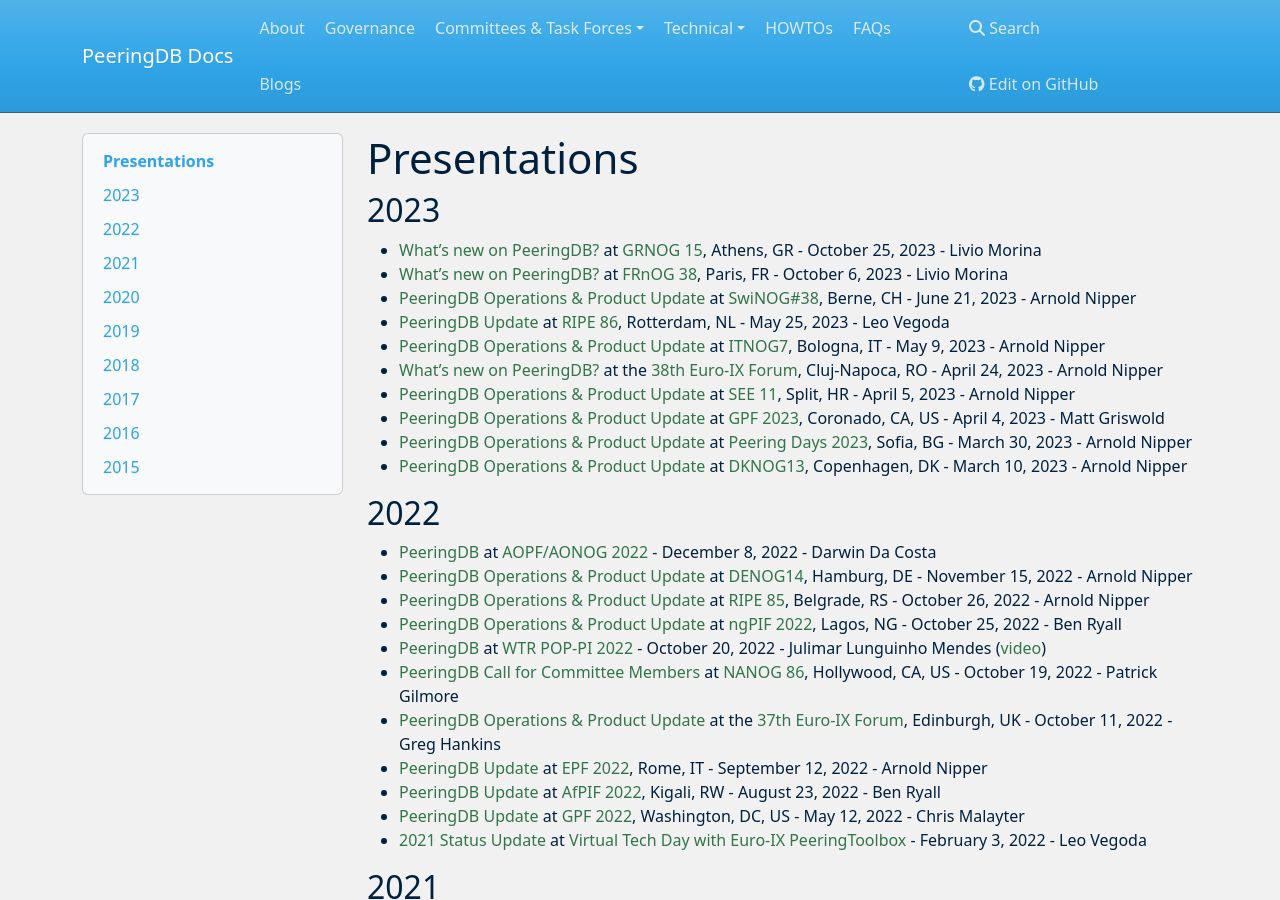
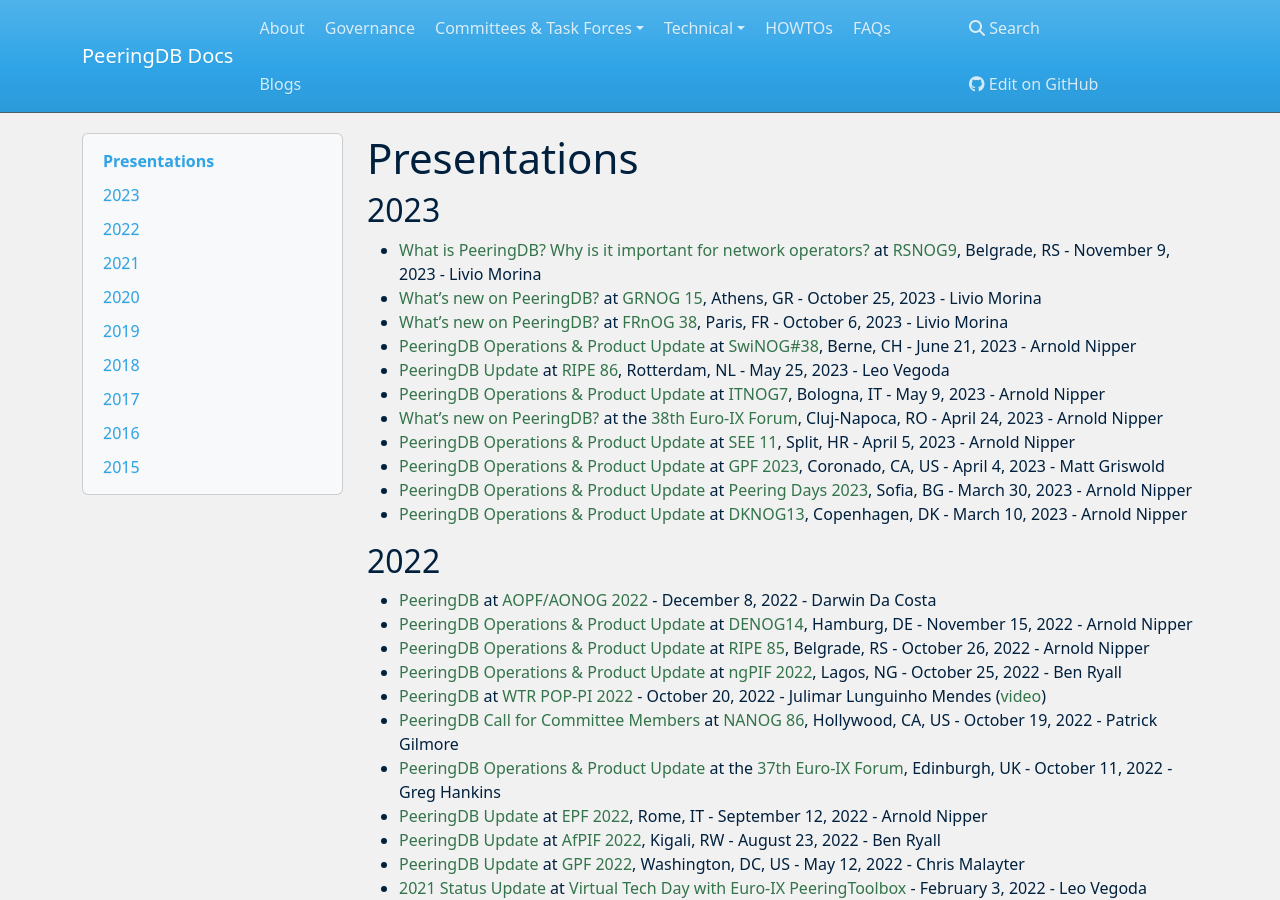
Before and after one commit to peeringdb/docs, an MkDocs documentation site: the page built from docs/presentations.md, in a window 1280 px wide and 900 px high. Built offline with MkDocs 1.6.1, drawn with Linux system fonts in a browser that asks for light colours; nearby versions of some CDN libraries.

Commit message:
Added Livio's RSNOG9 presentation.

```diff
--- a/docs/presentations.md
+++ b/docs/presentations.md
@@ -2,6 +2,7 @@
 
 ## 2023
 
+- [What is PeeringDB? Why is it important for network operators?](presentation/20231109_RSNOG9_Livio_Morina.pdf) at [RSNOG9](https://rsnog.rs/events/ninth-rsnog-conference/?lang=en), Belgrade, RS - November 9, 2023 - Livio Morina
 - [What’s new on PeeringDB?](presentation/20231025_GRNOG15_Livio_Morina.pdf) at [GRNOG 15](https://grnog.indico.nogalliance.org/event/8/), Athens, GR - October 25, 2023 - Livio Morina
 - [What’s new on PeeringDB?](presentation/20231006_FRNOG38_Livio_Morina.pdf) at [FRnOG 38](https://www.frnog.org/?page=meetings&lang=en), Paris, FR - October 6, 2023 - Livio Morina
 - [PeeringDB Operations & Product Update](presentation/20230621_SwiNOG38_Arnold_Nipper.pdf) at [SwiNOG#38](https://www.swinog.ch/meetings/swinog38/), Berne, CH - June 21, 2023 - Arnold Nipper
```
Also changed, not shown: 1 other file.
